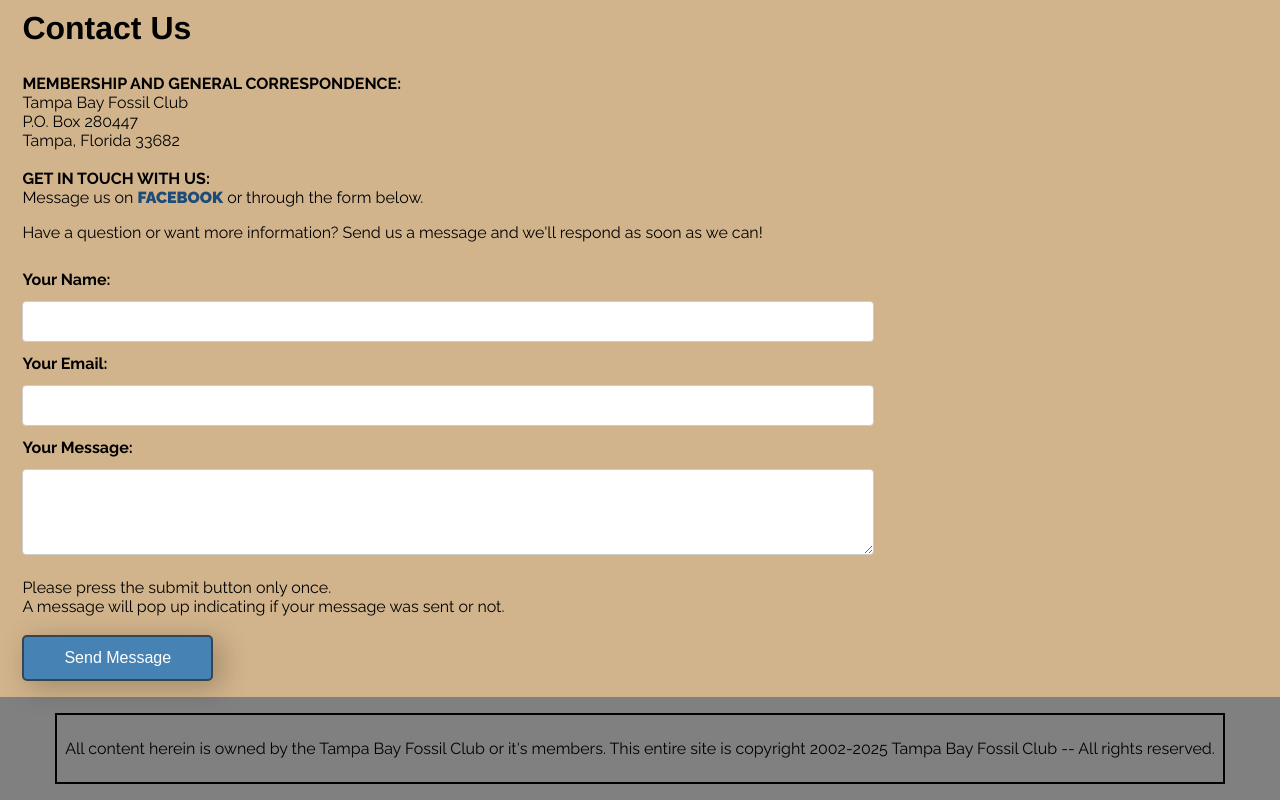
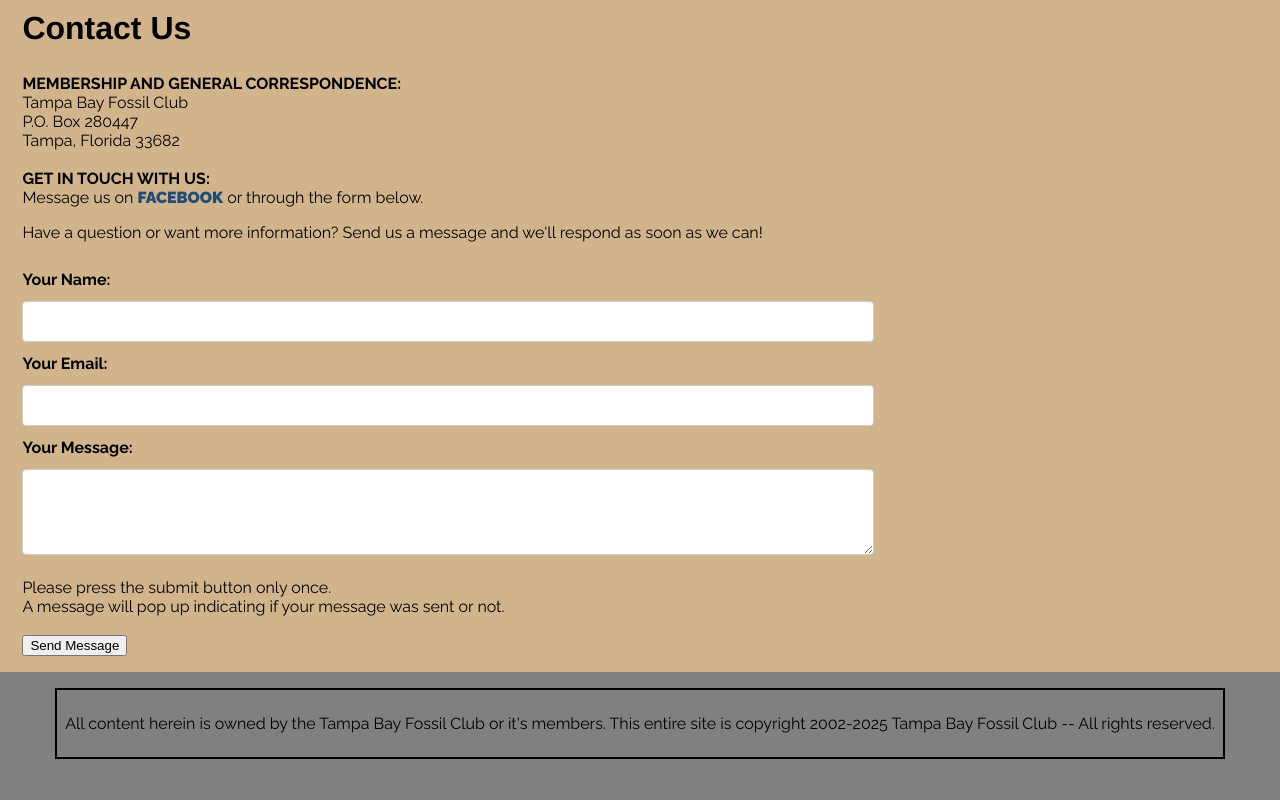
Before and after one commit to TampaBayFossilClub/TampaBayFossilClub.github.io, a plain HTML site: page about.html in a window 1280 px wide. Shown: the part 2090-2890 px from the top of the page. After the commit the page ends 2865 px from the top, so only its background shows below. Drawn offline with nearby package versions, Linux system fonts and the light colour scheme.

Commit message:
fixing button

```diff
--- a/css/styles.css
+++ b/css/styles.css
@@ -30,7 +30,7 @@ img {
   height: auto;
 }
 
-.btn {
+button .btn {
   border: 2px solid black;
   border-color: #36454F;
   padding: 12px 40px;
```
